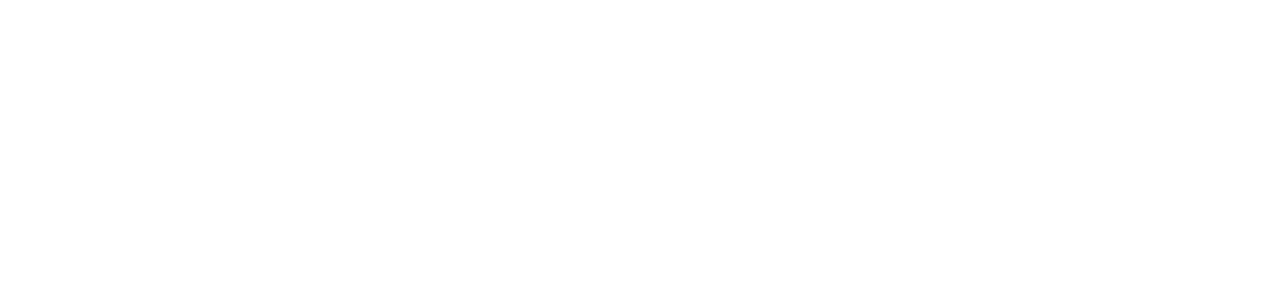
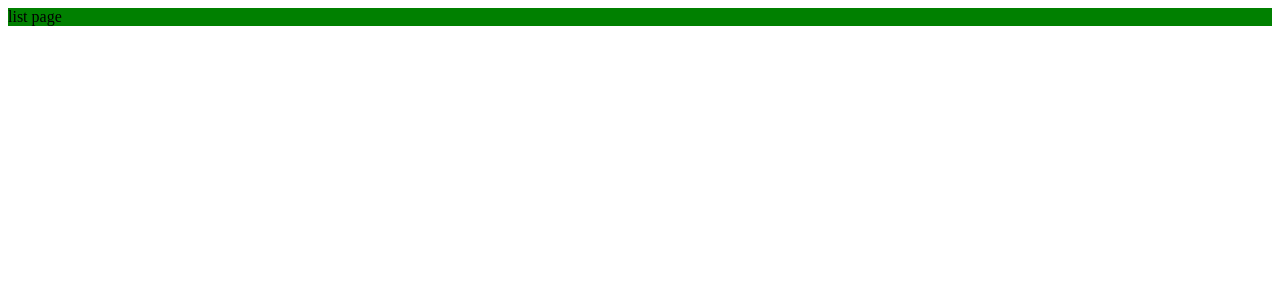
Before and after one commit to fushanxiang/daozhe, a Vue app: page /#/list in a window 1280 px wide. Shown: the top 300 px of the page. Built offline with nearby package versions, Linux system fonts and the light colour scheme.

Commit message:
firsttry

```diff
--- /dev/null
+++ b/src/pages/list/index.vue
@@ -0,0 +1,21 @@
+<template>
+	<div>{{name}}</div>
+</template>
+
+<script>
+export default {
+  name: 'hello',
+  data () {
+    return {
+      name: 'list page'
+    }
+  }
+}
+</script>
+
+
+<style scoped>
+	div {
+		background: green;
+	}
+</style>
--- a/src/router/index.js
+++ b/src/router/index.js
@@ -2,6 +2,8 @@
 import Router from 'vue-router'
 import Index from '@/pages/index/index'
 import City from '@/pages/city/index'
+import Productdetail from '@/pages/productdetail/index'
+import List from '@/pages/list/index'
 
 Vue.use(Router)
 
@@ -16,6 +18,16 @@
       path: '/city',
       name: 'city',
       component: City
+    },
+    {
+      path: '/productdetail',
+      name: 'productdetail',
+      component: Productdetail
+    },
+    {
+      path: '/list',
+      name: 'list',
+      component: List
     }
   ]
 })
```
Also changed, not shown: src/pages/productdetail/index.vue (added).
